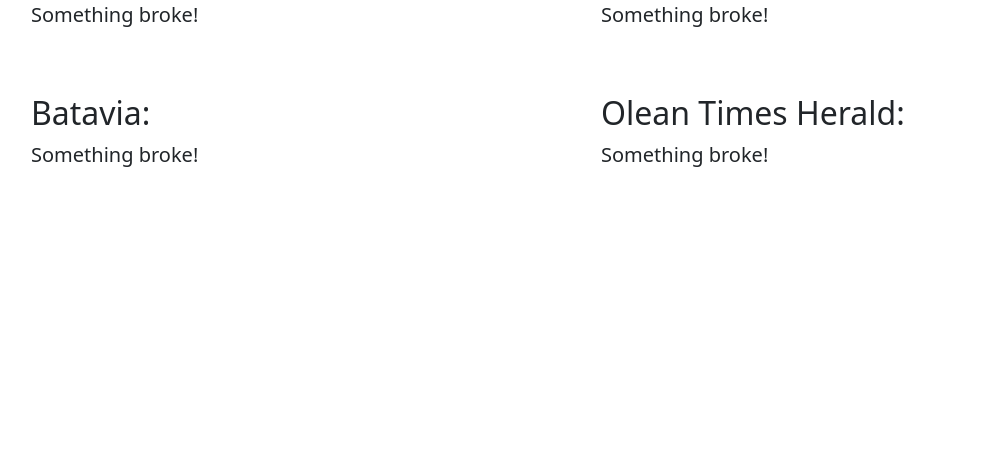
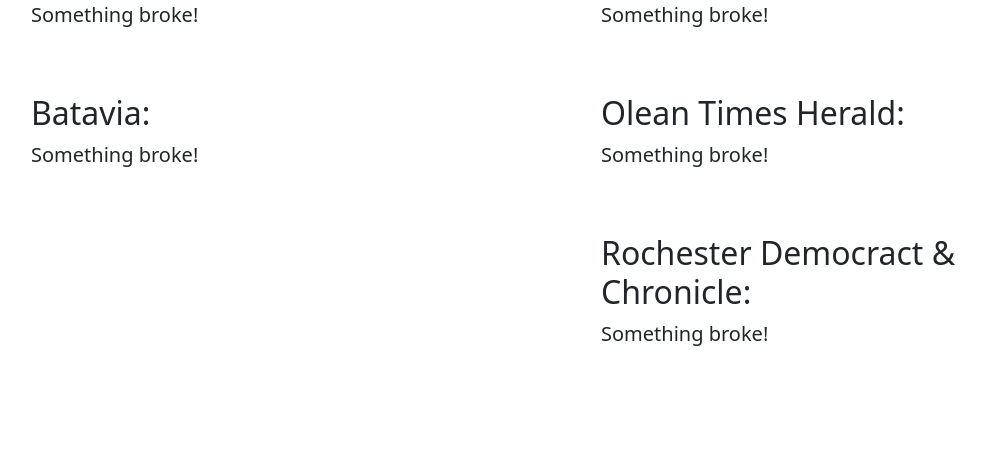
Before and after one commit to Blake-/wny-news, a Django app: page / in a window 1280 px wide. Shown: the part 500-961 px from the top of the page, without its empty margins (75-1061 px from the left). Before the commit the page ends 667 px from the top, so only its background shows below. Run offline with Django 3.2, Linux system fonts and the light colour scheme.

Commit message:
Adds rochester

```diff
--- a/news/templates/index.html
+++ b/news/templates/index.html
@@ -133,6 +133,23 @@
     </div>
     <!-- Olean News -->
 
+    <!-- Rochester News -->
+    <div class="container d-block pt-5">
+      <h2> Rochester Democract & Chronicle: </h2>
+        {% if rochester_news %}
+            {% for value in rochester_news %}
+                <div class="d-flex">
+                 <h5 class="card-title">
+                  <li><a href="{{ value.url }}" target="_blank" class="text-decoration-none text-dark">{{ value.title }}</a>
+                 </h5>
+                </div>
+            {% endfor %}
+        {% else %}
+            <p class="lead">Something broke!</p>
+        {% endif %}
+    </div>
+    <!-- Rochester News -->
+
     </div>
     </div>
   </div>
--- a/news/views.py
+++ b/news/views.py
@@ -94,13 +94,27 @@ articles = soup.find_all('h4', class_='tnt-headline')
 for article in articles[:3]:
  title = article.find('a').get('aria-label')
  url = article.find('a').get('href')
- print(title)
- print(url)
  batavia_context = {
   'title': title,
   'url': url,
  }
  batavia_news.append(batavia_context)
+
+rochester = 'https://www.democratandchronicle.com/'
+response = requests.get(rochester)
+html_content = response.content
+soup = BeautifulSoup(html_content, 'html.parser')
+rochester_news = []
+articles = soup.find_all('div', class_='gnt_m gnt_m_lb')
+for article in articles[:3]:
+ title = article.find('a').text
+ url = article.find('a').get('href')
+ rochester_context = {
+  'title': title,
+  'url': url,
+ }
+ rochester_news.append(rochester_context)
+
 
 
 ###############################
@@ -127,4 +141,4 @@ print("Sunset:", sunset.strftime('%I:%M:%S %p'))
 #######################################
 
 def index(request):
- return render(request, 'index.html', {'jamestown_news':jamestown_news, 'buffalo_news': buffalo_news, 'ni_news': ni_news, 'wgrz_news': wgrz_news, 'olean_news': olean_news, 'batavia_news': batavia_news})
+ return render(request, 'index.html', {'jamestown_news':jamestown_news, 'buffalo_news': buffalo_news, 'ni_news': ni_news, 'wgrz_news': wgrz_news, 'olean_news': olean_news, 'batavia_news': batavia_news, 'rochester_news':rochester_news})
```
